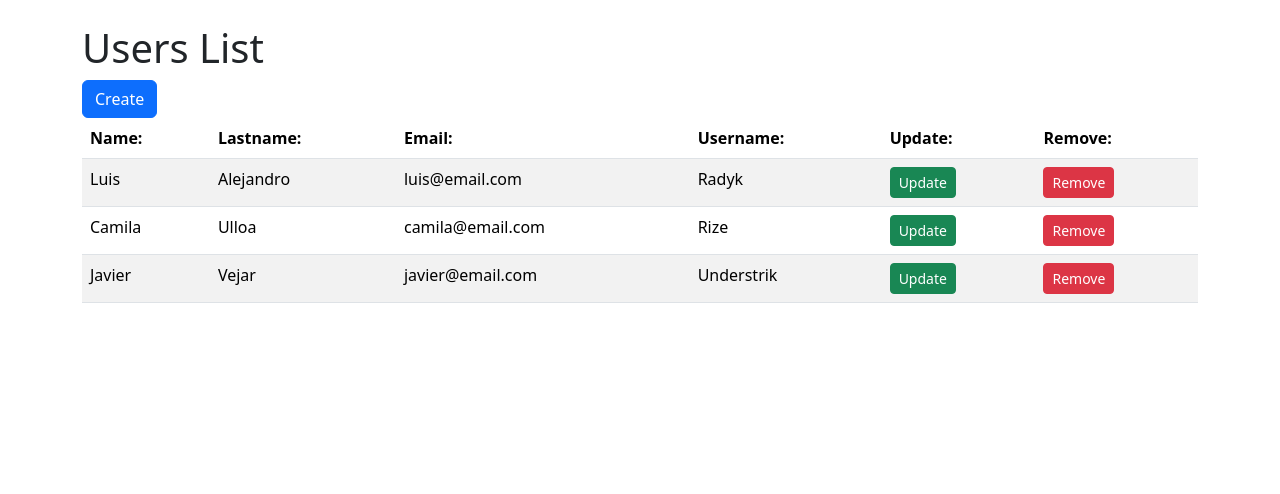
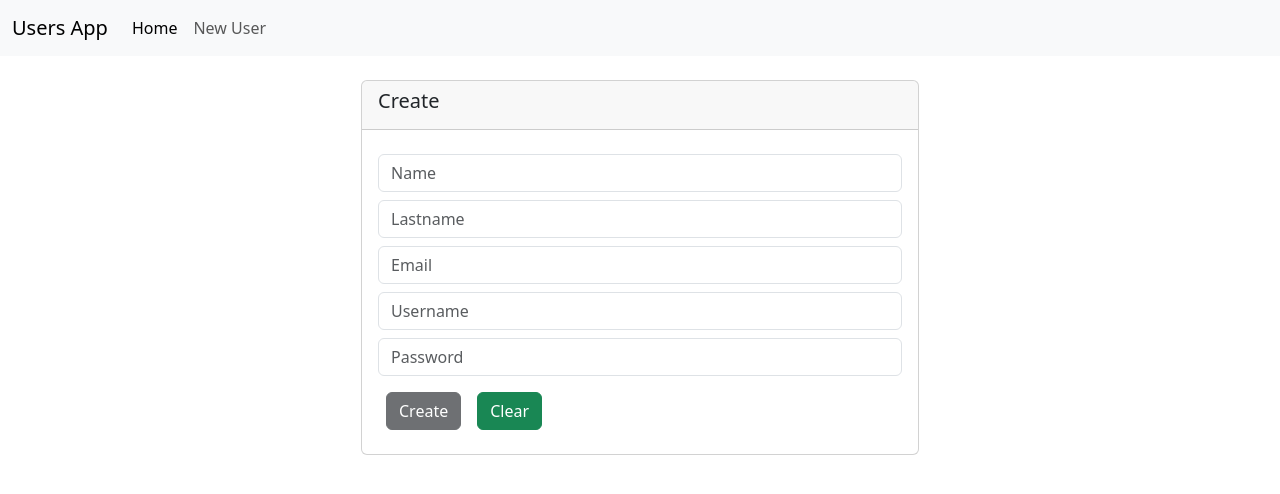
Before and after one commit to LuisWork/angular-5-users-app, an Angular app: page /users/create in a window 1280 px wide. Before the commit this address led to /. Shown: the top 494 px of the page. Built offline with nearby package versions, Linux system fonts and the light colour scheme.

Commit message:
Implementando SharingData

```diff
--- a/src/app/app.routes.ts
+++ b/src/app/app.routes.ts
@@ -1,3 +1,10 @@
 import { Routes } from '@angular/router';
+import { UserComponent } from './components/user/user.component';
+import { UserFormComponent } from './components/user-form/user-form.component';
 
-export const routes: Routes = [];
+export const routes: Routes = [
+    { path: '', pathMatch: 'full', redirectTo: '/users' },
+    { path: 'users', component: UserComponent },
+    { path: 'users/create', component: UserFormComponent },
+    { path: 'users/edit/:id', component: UserFormComponent },
+];
--- /dev/null
+++ b/src/app/components/navbar/navbar.component.html
@@ -0,0 +1,18 @@
+<nav class="navbar navbar-expand-lg bg-body-tertiary">
+  <div class="container-fluid">
+    <a class="navbar-brand" href="#">Users App</a>
+    <button class="navbar-toggler" type="button" data-bs-toggle="collapse" data-bs-target="#navbarNav" aria-controls="navbarNav" aria-expanded="false" aria-label="Toggle navigation">
+      <span class="navbar-toggler-icon"></span>
+    </button>
+    <div class="collapse navbar-collapse" id="navbarNav">
+      <ul class="navbar-nav">
+        <li class="nav-item">
+          <a class="nav-link active" aria-current="page" [routerLink]="['/users']" [state]="{users}">Home</a>
+        </li>
+        <li class="nav-item">
+          <a class="nav-link" [routerLink]="['/users/create']">New User</a>
+        </li>
+      </ul>
+    </div>
+  </div>
+</nav>
--- a/src/app/components/user-app/user-app.component.html
+++ b/src/app/components/user-app/user-app.component.html
@@ -1,13 +1,4 @@
+<app-navbar [users]="users"/>
 <div class="container my-4">
-    <h1>{{title}}</h1>
-    <button class="btn btn-primary" (click)="setOpen()">{{(open == true) ? 'Close' : 'Create'}}</button>
-    <div class="row">
-        <div class="col">
-            <app-user [users]="users" (idUserEventEmitter)="removeUser($event)"
-                (userEventEmitter)="setSelectedUser($event)" />
-        </div>
-    </div>
+    <router-outlet />
 </div>
-@if(open) {
-<app-user-form (userEventEmitter)="addUser($event)" [user]="userSelected" (openEventEmitter)="setOpen()"/>
-}
--- a/src/app/components/user-app/user-app.component.ts
+++ b/src/app/components/user-app/user-app.component.ts
@@ -1,25 +1,21 @@
 import { Component, OnInit } from '@angular/core';
 import { User } from '../../models/user';
 import { UserService } from '../../services/user.service';
-import { UserComponent } from "../user/user.component";
-import { UserFormComponent } from '../user-form/user-form.component';
 import Swal from 'sweetalert2';
+import { RouterOutlet } from '@angular/router';
+import { NavbarComponent } from '../navbar/navbar.component';
 
 @Component({
   selector: 'app-user-app',
-  imports: [UserComponent, UserFormComponent],
+  imports: [RouterOutlet, NavbarComponent],
   templateUrl: './user-app.component.html',
   styleUrl: './user-app.component.css'
 })
 export class UserAppComponent implements OnInit {
 
-  title: String = 'Users List';
-
   users: User[] = [];
 
   userSelected: User;
-
-  open: boolean = false;
 
   constructor(private service: UserService) {
     this.userSelected = new User();
@@ -41,7 +37,6 @@
       icon: "success"
     });
     this.userSelected = new User();
-    this.setOpen();
   }
 
   removeUser(id: number): void {
@@ -67,11 +62,5 @@
 
   setSelectedUser(user: User): void {
     this.userSelected = { ...user };
-    this.open = true;
   }
-
-  setOpen(): void {
-    this.open = !this.open;
-  }
-
 }
--- a/src/app/components/user-form/user-form.component.html
+++ b/src/app/components/user-form/user-form.component.html
@@ -1,11 +1,9 @@
-<div class="modal abrir-modal animacion fadeIn" tabindex="-1" style="display:block;">
-    <div class="modal-dialog">
-        <div class="modal-content">
-            <div class="modal-header">
-                <h5 class="modal-title">{{(user.id > 0) ? 'Update' : 'Create'}}</h5>
-                <button type="button" class="btn-close" data-bs-dismiss="modal" aria-label="Close" (click)="onOpenClose()"></button>
+<div class="card w-50 m-auto">
+    <div class="card-content">
+        <div class="card-header">
+            <h5 class="card-title">{{(user.id > 0) ? 'Update' : 'Create'}}</h5>
         </div>
-            <div class="modal-body">
+        <div class="card-body">
             <form (ngSubmit)="onSubmit(userForm)" #userForm="ngForm">
                 <div>
                     <input class="form-control my-2" name="name" placeholder="Name" [(ngModel)]="user.name"
@@ -20,8 +18,8 @@
                     }
                 </div>
                 <div>
-                        <input class="form-control my-2" name="lastname" placeholder="Lastname"
-                            [(ngModel)]="user.lastname" autocomplete="off" required minlength="5" #lastname="ngModel">
+                    <input class="form-control my-2" name="lastname" placeholder="Lastname" [(ngModel)]="user.lastname"
+                        autocomplete="off" required minlength="5" #lastname="ngModel">
                 </div>
                 @if(lastname.invalid && (lastname.dirty || lastname.touched)) {
                 @if(lastname.errors!['required']) {
@@ -47,8 +45,8 @@
                 }
                 }
                 <div>
-                        <input class="form-control my-2" name="username" placeholder="Username"
-                            [(ngModel)]="user.username" autocomplete="off" required minlength="5" #username="ngModel">
+                    <input class="form-control my-2" name="username" placeholder="Username" [(ngModel)]="user.username"
+                        autocomplete="off" required minlength="5" #username="ngModel">
                 </div>
                 @if(username.invalid && (username.dirty || username.touched)) {
                 @if(username.errors!['required']) {
@@ -78,9 +76,5 @@
                 </div>
             </form>
         </div>
-            <div class="modal-footer">
-                <button type="button" class="btn btn-secondary" data-bs-dismiss="modal" (click)="onOpenClose()">Close</button>
     </div>
 </div>
-    </div>
-</div>
--- a/src/app/components/user-form/user-form.component.ts
+++ b/src/app/components/user-form/user-form.component.ts
@@ -1,6 +1,7 @@
-import { Component, EventEmitter, Input, Output } from '@angular/core';
+import { Component } from '@angular/core';
 import { FormsModule, NgForm } from '@angular/forms';
 import { User } from '../../models/user';
+import { SharingDataService } from '../../services/sharing-data.service';
 
 @Component({
   selector: 'app-user-form',
@@ -10,19 +11,15 @@
 })
 export class UserFormComponent {
 
-  @Input() user: User;
+  user: User;
 
-  @Output() userEventEmitter: EventEmitter<User> = new EventEmitter();
-
-  @Output() openEventEmitter: EventEmitter<any> = new EventEmitter();
-
-  constructor() {
+  constructor(private sharingData: SharingDataService) {
     this.user = new User();
   }
 
   onSubmit(userForm: NgForm): void {
     if (userForm.valid) {
-      this.userEventEmitter.emit(this.user);
+      this.sharingData.userEventEmitter.emit(this.user);
       userForm.reset();
       userForm.resetForm();
     }
@@ -32,8 +29,4 @@
     userForm.resetForm();
   }
 
-  onOpenClose(): void {
-    this.openEventEmitter.emit();
-  }
-
 }
--- a/src/app/components/user/user.component.html
+++ b/src/app/components/user/user.component.html
@@ -1,3 +1,6 @@
+<h1>{{title}}</h1>
+<button class="btn btn-primary my-3" [routerLink]="['/users/create']">Create User</button>
+
 @if(users.length == 0) {
 <div class="alert alert-info">
     <p>There are no records in the system</p>
--- a/src/app/components/user/user.component.ts
+++ b/src/app/components/user/user.component.ts
@@ -1,25 +1,34 @@
-import { Component, EventEmitter, Input, Output, } from '@angular/core';
+import { Component, EventEmitter } from '@angular/core';
 import { User } from '../../models/user';
+import { Router, RouterModule } from '@angular/router';
+import { UserService } from '../../services/user.service';
+import { SharingDataService } from '../../services/sharing-data.service';
 
 @Component({
   selector: 'app-user',
-  imports: [],
+  imports: [RouterModule],
   templateUrl: './user.component.html',
   styleUrl: './user.component.css'
 })
 export class UserComponent {
 
-  @Input() users: User[] = [];
+  title: String = 'Users List';
 
-  @Output() idUserEventEmitter: EventEmitter<number> = new EventEmitter();
+  users: User[] = [];
 
-  @Output() userEventEmitter: EventEmitter<User> = new EventEmitter();
+  constructor(private service: UserService, private router: Router, private sharingData: SharingDataService) {
+    if (this.router.getCurrentNavigation()?.extras.state) {
+      this.users = this.router.getCurrentNavigation()?.extras.state!['users'];
+    } else {
+      this.service.findAll().subscribe(users => this.users = users);
+    }
+  }
 
   onRemoveUser(id: number): void {
-    this.idUserEventEmitter.emit(id);
+    this.sharingData.idUserEventEmitter.emit(id);
   }
 
-  onSelectedUser(user: User): void{
-    this.userEventEmitter.emit(user);
+  onSelectedUser(user: User): void {
+    this.sharingData.userEventEmitter.emit(user);
   }
 }
--- /dev/null
+++ b/src/app/services/sharing-data.service.ts
@@ -0,0 +1,22 @@
+import { EventEmitter, Injectable } from '@angular/core';
+import { User } from '../models/user';
+
+@Injectable({
+  providedIn: 'root'
+})
+export class SharingDataService {
+
+  private _idUserEventEmitter: EventEmitter<number> = new EventEmitter();
+
+  private _userEventEmitter: EventEmitter<User> = new EventEmitter();
+
+  constructor() { }
+
+  get userEventEmitter(): EventEmitter<User> {
+    return this._userEventEmitter;
+  }
+
+  get idUserEventEmitter(): EventEmitter<number> {
+    return this._idUserEventEmitter;
+  }
+}
```
Also changed, not shown: src/app/components/navbar/navbar.component.ts (added, +15 -0 lines), src/app/components/navbar/navbar.component.css (added), 2 other files (tests, documents, lock files or other folders). Lines whose indentation alone changed are shown as unchanged.
